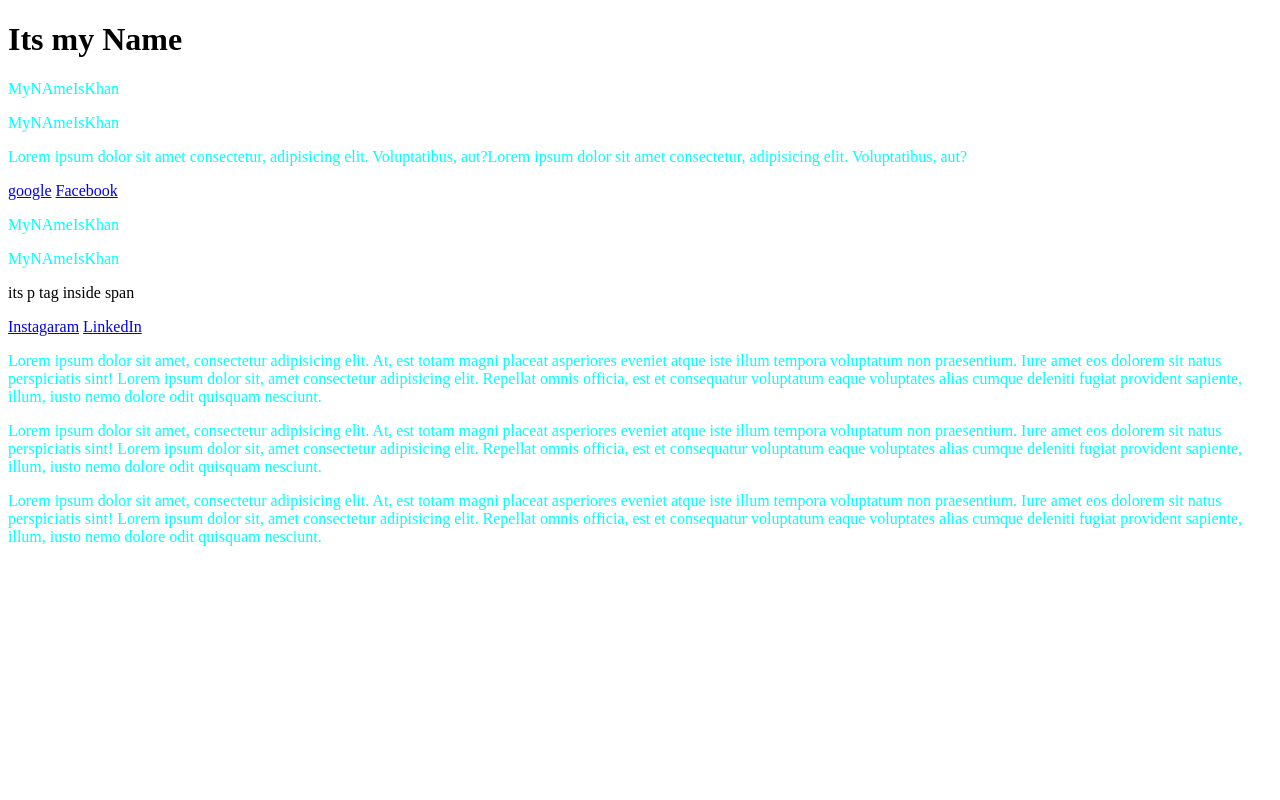
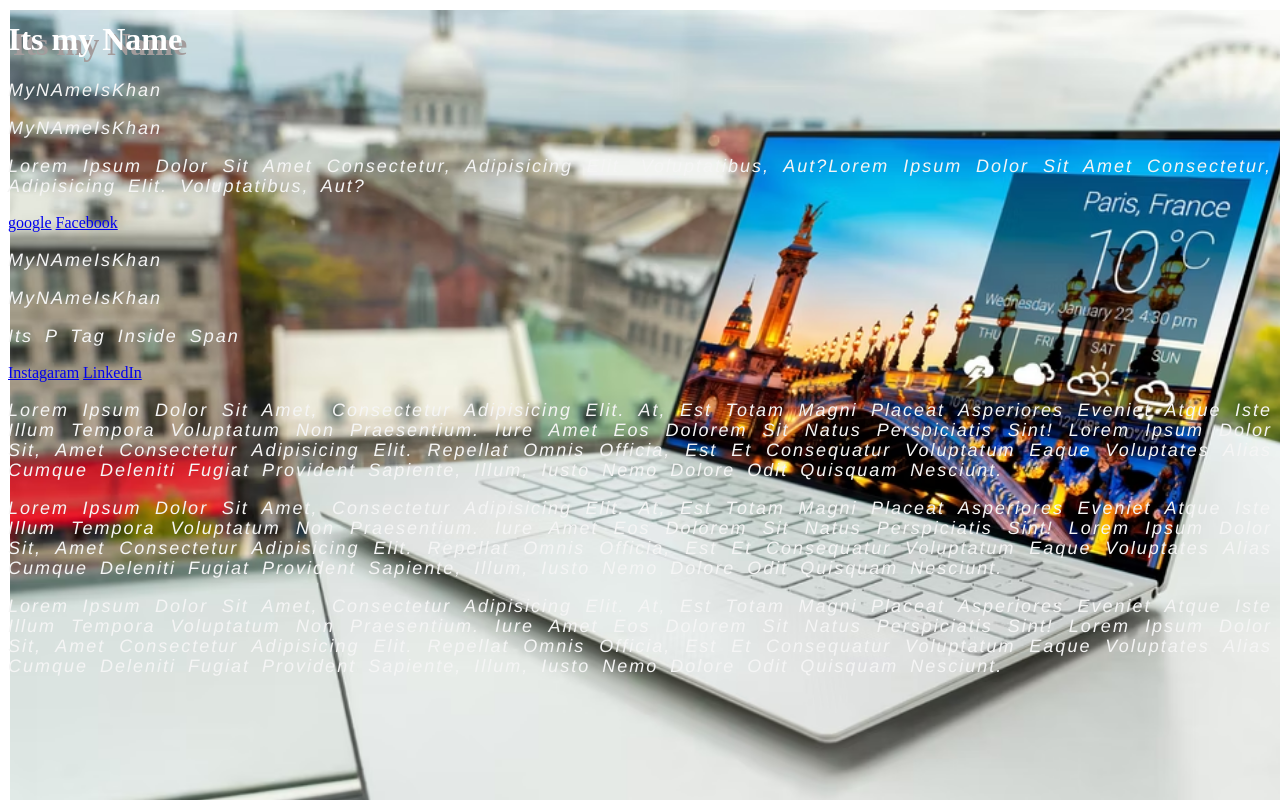
Before and after one commit to Ikhanmk/Css, a plain HTML site: page index.html in a window 1280 px wide. Drawn offline with Linux system fonts and the light colour scheme.

Commit message:
basic properties-1

```diff
--- a/style.css
+++ b/style.css
@@ -1,30 +1,28 @@
+p{
+    color: whitesmoke;
 
-/* a[href="Instagaram"]{
-    color:red;
-} */
+    font-family: 'Franklin Gothic Medium', 'Arial Narrow', Arial, sans-serif;
+    font-size: large;
+    font-style: italic;
+    font-weight: 500;
 
-/* h1,span,a{
-    color: aqua;
-} */
+    text-align: justify;
+    text-transform: capitalize;
+    /* text-indent: 20%; --> gives space of 20% screen in the first line of the paragraph*/
+    line-height: 20px; /* space b/w the lines*/
+    letter-spacing: 2px; ; /* space b/w each letter */
+    word-spacing: 5px; /* space b/w each word */
+}
 
-/* child selector--> it selects only the child p elements
-span > p {
-    background-color: blueviolet;
-} */
+h1{
+    color: white;
+    text-shadow: 5px 5px rgb(163, 156, 156); /*x-axis, y-axis, color */
+}
 
-/* indecent selector --> it selects all the p tags inside span tg */
-/* span p {
-    background-color: blueviolet;
-} */
-
-
-/* adjacent selector --> it selects adjacent sibling of h1 */
-/* h1+p{
-    color: crimson;
-} */
-
-/* general sibling selector--> selects all the siblings */
-
-h1~p{
-    color:aqua
+body {
+    background-image: url('/photo-1.avif');
+    background-attachment: fixed;
+    background-repeat: no-repeat;
+    background-size: cover;
+    background-position: 10px 10px; /* x-axis, y-axis*/
 }
```
Also changed, not shown: photo-1.avif (added).
